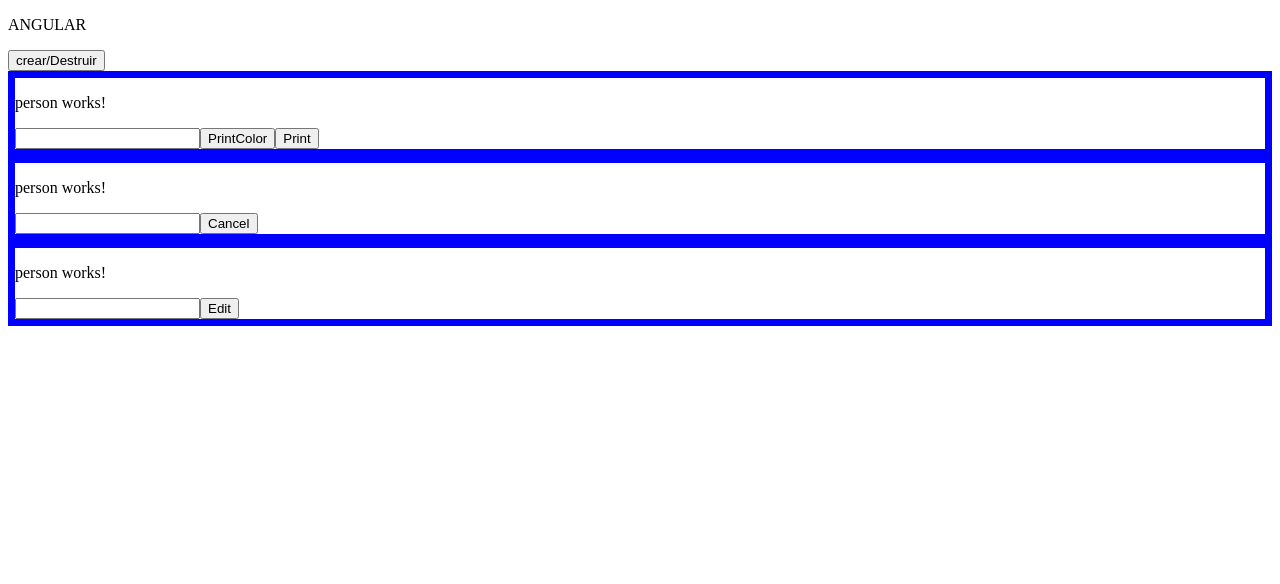
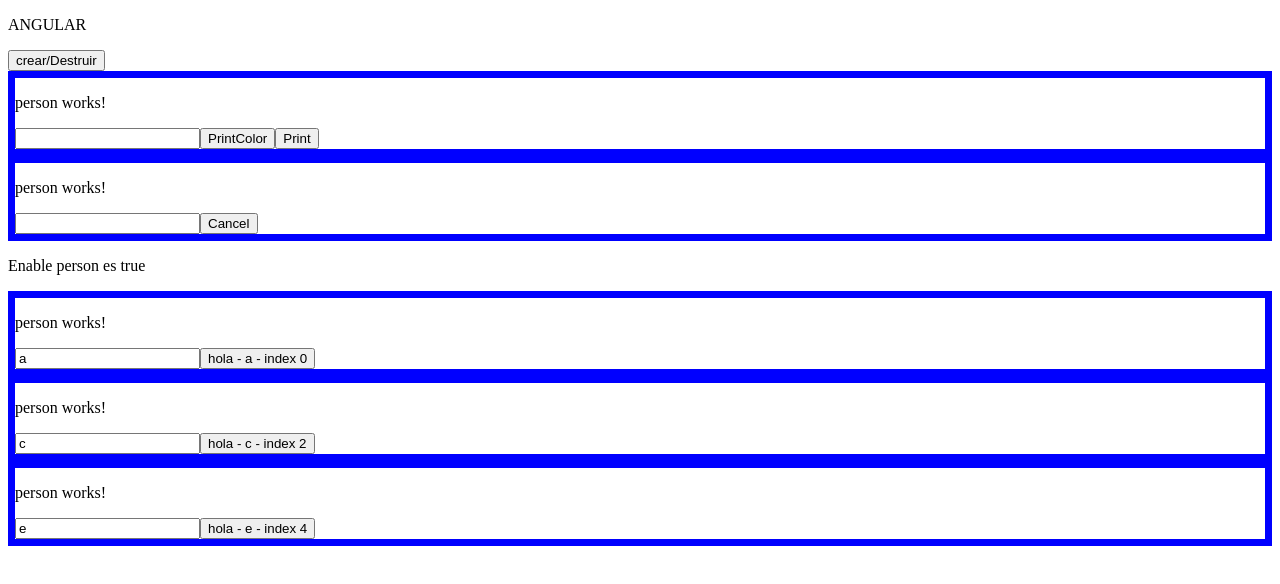
Before and after one commit to cricripaz/angular-train-2022, an Angular app: page / in a window 1280 px wide. Shown: the top 584 px of the page. Built offline with nearby package versions, Linux system fonts and the light colour scheme.

Commit message:
[12-08-2022 task 3] ng-template ngIf, ngFor

```diff
--- a/src/app/app.component.html
+++ b/src/app/app.component.html
@@ -10,6 +10,14 @@
   <button>Cancel</button>
 </app-person>
 
-<app-person>
-  <button>Edit</button>
-</app-person>
+<p *ngIf="enablePerson; else testelse">Enable person es true</p>
+
+<ng-template #testelse>
+  <p>Enable person es false</p>
+</ng-template>
+
+<div *ngFor="let item of ['a', 'b', 'c', 'd', 'e', 'f']; let i = index">
+  <app-person [name]="item" *ngIf="i % 2 === 0">
+    <button>hola - {{ item }} - index {{ i }}</button>
+  </app-person>
+</div>
```
